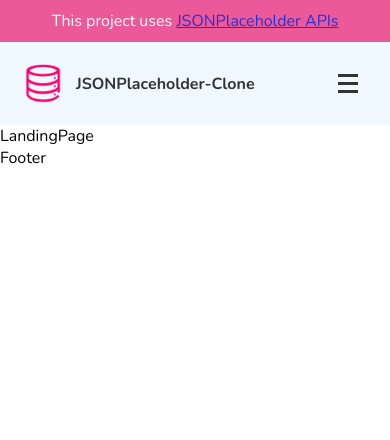
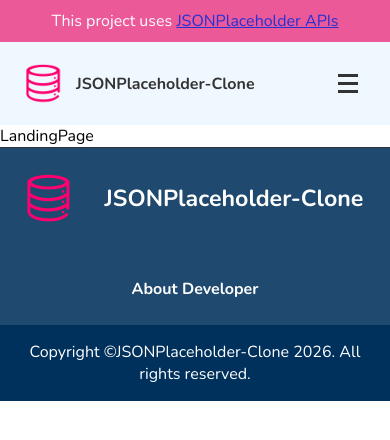
Before and after one commit to nia3zzz/react-jsonplaceholder-clone, a React (Vite) app: page / in a window 390 px wide. Shown: the top 440 px of the page. Built offline with nearby package versions, Linux system fonts and the light colour scheme.

Commit message:
add: responsive footer

```diff
--- a/src/components/Footer.tsx
+++ b/src/components/Footer.tsx
@@ -1,8 +1,32 @@
+import { NavLink } from "react-router";
+import "../styles/components/Footer.css";
 
 function Footer() {
   return (
-    <div>Footer</div>
-  )
+    <>
+      <div className="footer-containers">
+        <div className="footer-left-container">
+          <NavLink className="footer-logo" to="/">
+            <img src="src/assets/logo.png" alt="Logo" srcSet="" />
+            <h1 className="footer-logo-brand-text">JSONPlaceholder-Clone</h1>
+          </NavLink>
+        </div>
+        <br />
+        <div className="footer-right-container">
+          <a
+            href="https://www.github.com/nia3zzz"
+            target="_blank"
+            rel="noopener noreferrer"
+          >
+            About Developer
+          </a>
+        </div>
+      </div>
+      <div className="copyright-section">
+        <p>Copyright &copy;JSONPlaceholder-Clone 2026. All rights reserved.</p>
+      </div>
+    </>
+  );
 }
 
-export default Footer
+export default Footer;
--- /dev/null
+++ b/src/styles/components/Footer.css
@@ -0,0 +1,79 @@
+.footer-containers {
+  display: flex;
+  justify-content: space-between;
+  align-items: center;
+  padding: 1.6rem;
+  border-top: #333 solid 1px;
+  background-color: #0f3c64ee;
+  color: #ffffff;
+}
+
+.footer-left-container {
+  display: flex;
+  align-items: center;
+}
+
+.footer-logo {
+  display: flex;
+  align-items: center;
+  text-decoration: none;
+}
+
+.footer-logo img {
+  width: 50px;
+  height: 50px;
+  margin-right: 1rem;
+}
+
+.footer-logo-brand-text {
+  color: #ffffff;
+  font-size: 1.45rem;
+}
+
+.footer-right-container {
+  display: flex;
+  align-items: center;
+  margin-right: 1rem;
+}
+
+.footer-right-container a {
+  text-decoration: none;
+  color: #ffffff;
+  font-weight: bold;
+}
+
+.footer-right-container a:hover {
+  text-decoration: underline;
+}
+
+.copyright-section {
+  text-align: center;
+  padding: 1rem;
+  background-color: #00315c;
+  color: #ffffff;
+}
+
+@media screen and (max-width: 560px) {
+  .footer-containers {
+    flex-direction: column;
+    align-items: center;
+    text-align: center;
+    gap: 1rem;
+  }
+
+  .footer-left-container,
+  .footer-right-container {
+    width: 100%;
+    justify-content: center;
+  }
+
+  .footer-logo {
+    width: 100%;
+    justify-content: center;
+    gap: 0.75rem;
+  }
+
+  .footer-right-container {
+    margin-right: 0;
+  }
+}
--- a/src/styles/components/NavBar.css
+++ b/src/styles/components/NavBar.css
@@ -65,6 +65,10 @@
   color: #eb5998;
 }
 
+.hamburger-menu {
+  display: none;
+}
+
 @media screen and (max-width: 768px) {
   .navbar-navbar ul {
     display: none;
```
